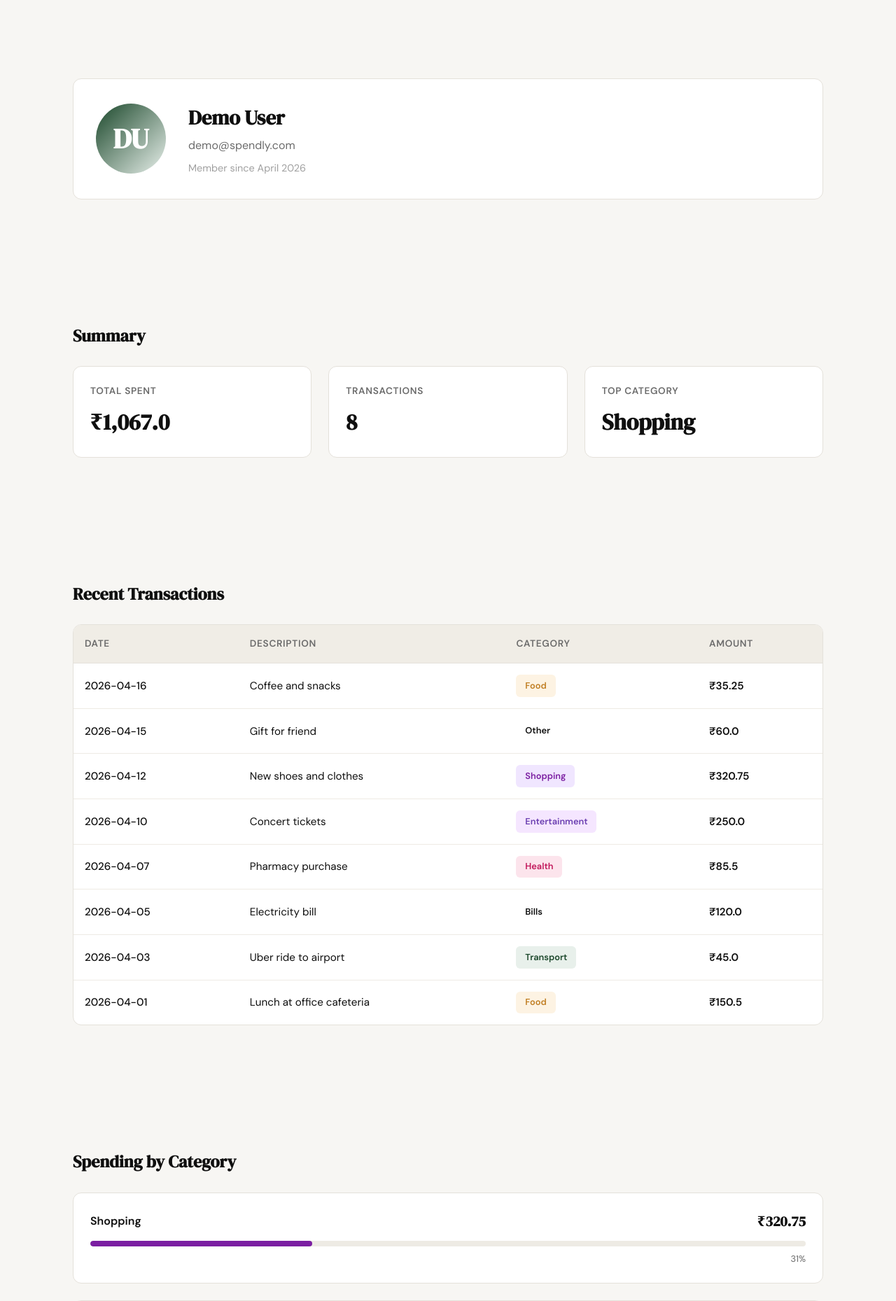
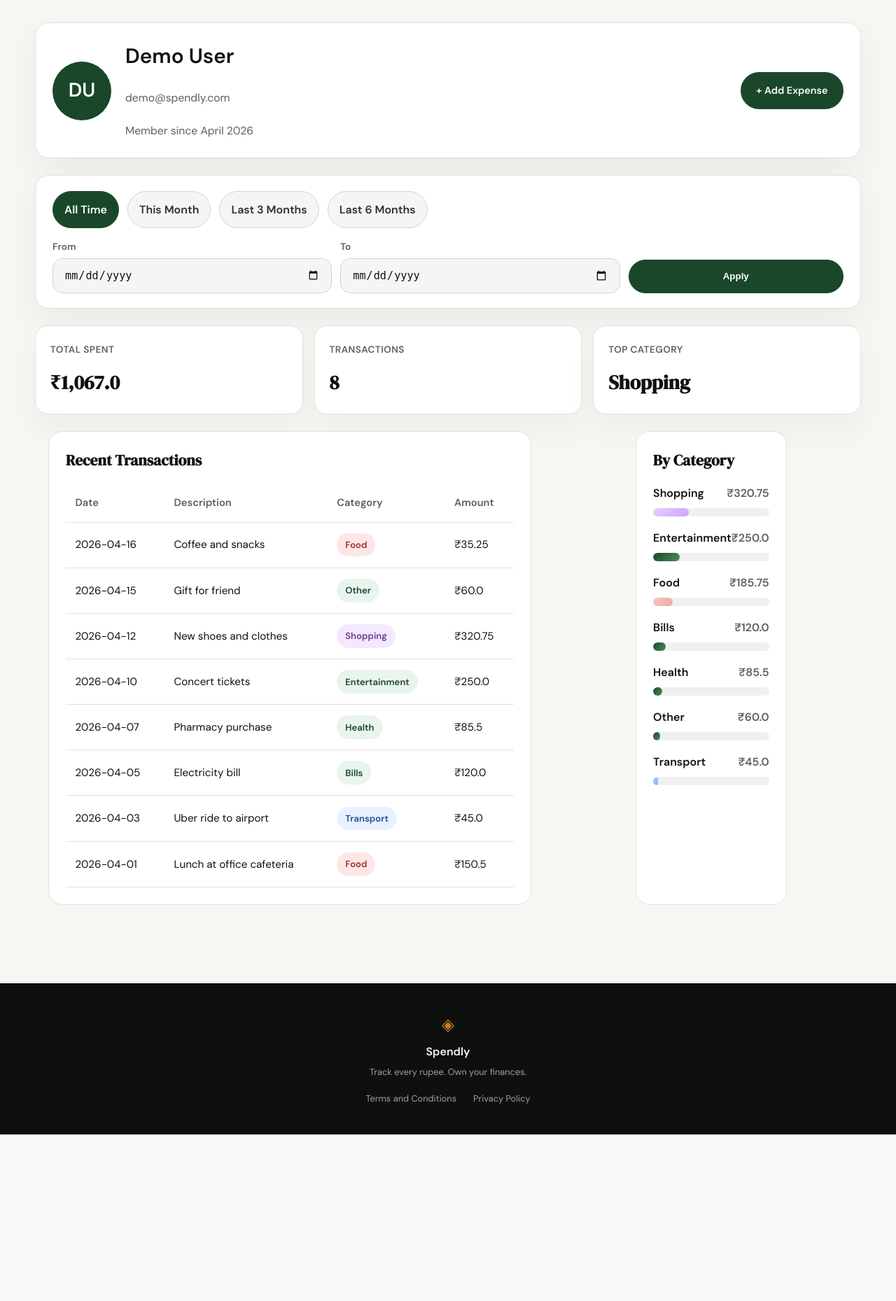
Before and after one commit to Shreyash2005061/Expense-tracker, a Flask app: page /profile in a window 1280 px wide. Shown: the part 61-1920 px from the top of the page at 70% size. After the commit the page ends 1682 px from the top, so only its background shows below. Run offline with Flask 3, Linux system fonts and the light colour scheme; a user stored in the database is signed in; data comes from the database, SQL or seed files in the repository.

Commit message:
add the filter on profile

```diff
--- a/app.py
+++ b/app.py
@@ -1,3 +1,6 @@
+import calendar
+from datetime import date, datetime
+
 from flask import Flask, render_template, request, redirect, url_for, session, flash
 from functools import wraps
 from database.db import get_db, init_db, seed_db, create_user, validate_user, close_db
@@ -105,31 +108,103 @@ def login_required(f):
     return decorated_function
 
 
+def _parse_iso_date(value):
+    try:
+        return datetime.strptime(value, "%Y-%m-%d").date()
+    except (TypeError, ValueError):
+        return None
+
+
+def _subtract_months(source_date, months):
+    year = source_date.year
+    month = source_date.month - months
+    while month <= 0:
+        month += 12
+        year -= 1
+
+    last_day = calendar.monthrange(year, month)[1]
+    day = min(source_date.day, last_day)
+    return date(year, month, day)
+
+
 @app.route("/profile")
 @login_required
 def profile():
     user_id = session['user_id']
 
-    # Fetch live data from database
+    # Fetch live user data
     user_info = get_user_by_id(user_id)
     if user_info is None:
         flash("User not found.", "error")
         session.clear()
         return redirect(url_for("login"))
 
-    # Add initials for avatar display
     user_info['initials'] = ''.join([word[0].upper() for word in user_info['name'].split()])
 
-    summary_stats = get_summary_stats(user_id)
-    transactions = get_recent_transactions(user_id)
-    categories = get_category_breakdown(user_id)
+    # Date filter query params
+    requested_date_from = request.args.get("date_from")
+    requested_date_to = request.args.get("date_to")
+
+    parsed_date_from = _parse_iso_date(requested_date_from)
+    parsed_date_to = _parse_iso_date(requested_date_to)
+
+    if parsed_date_from and parsed_date_to and parsed_date_from > parsed_date_to:
+        flash("Start date must be before end date.", "error")
+        parsed_date_from = None
+        parsed_date_to = None
+
+    if not (parsed_date_from and parsed_date_to):
+        parsed_date_from = None
+        parsed_date_to = None
+
+    date_from = parsed_date_from.isoformat() if parsed_date_from else None
+    date_to = parsed_date_to.isoformat() if parsed_date_to else None
+
+    today = date.today()
+    this_month_start = today.replace(day=1)
+    three_months_ago = _subtract_months(today, 3)
+    six_months_ago = _subtract_months(today, 6)
+
+    preset_ranges = {
+        'this_month': {
+            'date_from': this_month_start.isoformat(),
+            'date_to': today.isoformat()
+        },
+        'last_3_months': {
+            'date_from': three_months_ago.isoformat(),
+            'date_to': today.isoformat()
+        },
+        'last_6_months': {
+            'date_from': six_months_ago.isoformat(),
+            'date_to': today.isoformat()
+        }
+    }
+
+    if date_from == preset_ranges['this_month']['date_from'] and date_to == preset_ranges['this_month']['date_to']:
+        active_filter = 'this_month'
+    elif date_from == preset_ranges['last_3_months']['date_from'] and date_to == preset_ranges['last_3_months']['date_to']:
+        active_filter = 'last_3_months'
+    elif date_from == preset_ranges['last_6_months']['date_from'] and date_to == preset_ranges['last_6_months']['date_to']:
+        active_filter = 'last_6_months'
+    elif date_from and date_to:
+        active_filter = 'custom'
+    else:
+        active_filter = 'all'
+
+    summary_stats = get_summary_stats(user_id, date_from=date_from, date_to=date_to)
+    transactions = get_recent_transactions(user_id, limit=10, date_from=date_from, date_to=date_to)
+    categories = get_category_breakdown(user_id, date_from=date_from, date_to=date_to)
 
     return render_template(
         "profile.html",
         user_info=user_info,
         summary_stats=summary_stats,
         transactions=transactions,
-        categories=categories
+        categories=categories,
+        date_from=date_from,
+        date_to=date_to,
+        active_filter=active_filter,
+        preset_ranges=preset_ranges
     )
 
 
--- /dev/null
+++ b/static/css/profile.css
@@ -0,0 +1,402 @@
+:root {
+    --page-bg: #f7f6f3;
+    --card-bg: #ffffff;
+    --card-border: #e4e1da;
+    --text-strong: #111111;
+    --text-muted: #5f5f5f;
+    --brand: #1a472a;
+    --brand-soft: #d9e6d7;
+    --brand-light: #f0f5f1;
+    --surface-muted: #f5f5f4;
+    --control-border: #d7d4cc;
+    --control-text: #2f2f2f;
+    --danger: #c0392b;
+    --danger-soft: #fdecea;
+    --active-bg: #1a472a;
+    --active-text: #ffffff;
+}
+
+.profile-page {
+    padding: 2rem 1rem 4rem;
+    background: var(--page-bg);
+}
+
+.profile-inner {
+    max-width: 1180px;
+    margin: 0 auto;
+    display: grid;
+    gap: 1.5rem;
+}
+
+.profile-header-card {
+    display: flex;
+    flex-wrap: wrap;
+    align-items: center;
+    justify-content: space-between;
+    gap: 1.25rem;
+    padding: 1.5rem 1.5rem 1.45rem;
+    border-radius: 20px;
+    background: var(--card-bg);
+    border: 1px solid var(--card-border);
+    box-shadow: 0 20px 50px rgba(15, 15, 15, 0.05);
+}
+
+.profile-filter-bar {
+    display: grid;
+    gap: 1rem;
+    padding: 1.35rem 1.5rem 1.35rem;
+    border-radius: 20px;
+    background: var(--card-bg);
+    border: 1px solid var(--card-border);
+    box-shadow: 0 20px 50px rgba(15, 15, 15, 0.05);
+}
+
+.filter-presets {
+    display: flex;
+    flex-wrap: wrap;
+    gap: 0.75rem;
+}
+
+.filter-chip {
+    display: inline-flex;
+    align-items: center;
+    justify-content: center;
+    padding: 0.8rem 1rem;
+    border-radius: 999px;
+    border: 1px solid var(--control-border);
+    background: var(--surface-muted);
+    color: var(--control-text);
+    text-decoration: none;
+    font-weight: 700;
+    transition: background 0.2s ease, color 0.2s ease, border-color 0.2s ease;
+}
+
+.filter-chip:hover,
+.filter-chip:focus-visible {
+    border-color: var(--brand);
+}
+
+.filter-chip--active {
+    background: var(--active-bg);
+    color: var(--active-text);
+    border-color: var(--active-bg);
+}
+
+.filter-form {
+    display: grid;
+    grid-template-columns: repeat(3, minmax(0, auto));
+    gap: 0.75rem;
+    align-items: end;
+}
+
+.filter-form--active {
+    box-shadow: inset 0 0 0 1px rgba(26, 71, 42, 0.12);
+}
+
+.filter-field {
+    display: grid;
+    gap: 0.35rem;
+}
+
+.filter-field label {
+    color: var(--text-muted);
+    font-size: 0.85rem;
+    font-weight: 700;
+}
+
+.filter-field input {
+    width: 100%;
+    min-width: 0;
+    padding: 0.85rem 1rem;
+    border-radius: 14px;
+    border: 1px solid var(--control-border);
+    background: var(--surface-muted);
+    color: var(--text-strong);
+    font-size: 0.95rem;
+}
+
+.filter-field input:focus {
+    outline: none;
+    border-color: var(--brand);
+    box-shadow: 0 0 0 3px rgba(26, 71, 42, 0.1);
+}
+
+.filter-apply-btn,
+.btn-secondary {
+    display: inline-flex;
+    align-items: center;
+    justify-content: center;
+    padding: 0.95rem 1.2rem;
+    border-radius: 999px;
+    border: 1px solid var(--brand);
+    background: var(--brand);
+    color: var(--active-text);
+    font-weight: 700;
+    transition: transform 0.2s ease, box-shadow 0.2s ease;
+}
+
+.filter-apply-btn:hover,
+.filter-apply-btn:focus-visible,
+.btn-secondary:hover {
+    transform: translateY(-1px);
+    box-shadow: 0 18px 30px rgba(26, 71, 42, 0.18);
+}
+
+.profile-avatar {
+    width: 84px;
+    height: 84px;
+    border-radius: 50%;
+    display: grid;
+    place-items: center;
+    font-size: 1.75rem;
+    font-weight: 700;
+    color: white;
+    background: var(--brand);
+}
+
+.profile-info {
+    flex: 1 1 320px;
+    min-width: 220px;
+}
+
+.profile-name {
+    font-size: 1.85rem;
+    margin-bottom: 0.25rem;
+    color: var(--text-strong);
+}
+
+.profile-email,
+.profile-since {
+    color: var(--text-muted);
+    font-size: 0.98rem;
+    margin: 0.18rem 0;
+}
+
+.profile-add-btn,
+.btn-primary {
+    display: inline-flex;
+    align-items: center;
+    justify-content: center;
+    padding: 0.95rem 1.4rem;
+    border-radius: 999px;
+    background: var(--brand);
+    color: #fff;
+    font-weight: 600;
+    transition: transform 0.2s ease, box-shadow 0.2s ease;
+}
+
+.profile-add-btn:hover,
+.btn-primary:hover {
+    transform: translateY(-1px);
+    box-shadow: 0 18px 30px rgba(26, 71, 42, 0.18);
+}
+
+.profile-stats {
+    display: grid;
+    grid-template-columns: repeat(3, minmax(0, 1fr));
+    gap: 1rem;
+}
+
+.stat-card {
+    padding: 1.4rem 1.3rem;
+    border-radius: 18px;
+    background: var(--card-bg);
+    border: 1px solid var(--card-border);
+    box-shadow: 0 22px 45px rgba(15, 15, 15, 0.04);
+}
+
+.stat-label {
+    display: block;
+    margin-bottom: 0.85rem;
+    font-size: 0.85rem;
+    font-weight: 700;
+    letter-spacing: 0.03em;
+    text-transform: uppercase;
+    color: var(--text-muted);
+}
+
+.stat-value {
+    font-size: 1.75rem;
+    font-weight: 700;
+    color: var(--text-strong);
+}
+
+.profile-grid {
+    display: grid;
+    grid-template-columns: 1.7fr 1fr;
+    gap: 1.5rem;
+}
+
+.profile-section {
+    background: var(--card-bg);
+    border: 1px solid var(--card-border);
+    border-radius: 20px;
+    padding: 1.5rem;
+}
+
+.section-title-row,
+.section-title {
+    margin-bottom: 1rem;
+}
+
+.section-title {
+    font-size: 1.35rem;
+    color: var(--text-strong);
+}
+
+.tx-table-wrapper {
+    overflow-x: auto;
+}
+
+.tx-table {
+    width: 100%;
+    border-collapse: collapse;
+    min-width: 640px;
+}
+
+.tx-table th,
+.tx-table td {
+    text-align: left;
+    padding: 0.95rem 0.85rem;
+    border-bottom: 1px solid var(--card-border);
+}
+
+.tx-table th {
+    font-size: 0.92rem;
+    color: var(--text-muted);
+    font-weight: 700;
+}
+
+.tx-table td {
+    color: var(--text-strong);
+    font-size: 0.95rem;
+}
+
+.tx-amount-col,
+.tx-amount {
+    text-align: right;
+}
+
+.tx-empty {
+    text-align: center;
+    padding: 2rem;
+    color: var(--text-muted);
+}
+
+.cat-badge,
+.category-badge {
+    display: inline-flex;
+    align-items: center;
+    justify-content: center;
+    padding: 0.4rem 0.75rem;
+    border-radius: 999px;
+    font-size: 0.82rem;
+    font-weight: 700;
+    color: #1a472a;
+    background: #eaf4ee;
+}
+
+.cat-badge--food,
+.category-badge.category-food {
+    background: #fde7e6;
+    color: #9f2e2a;
+}
+
+.cat-badge--transport,
+.category-badge.category-transport {
+    background: #e8f1ff;
+    color: #1f4f94;
+}
+
+.cat-badge--utilities,
+.category-badge.category-utilities {
+    background: #fff3db;
+    color: #8c5a1c;
+}
+
+.cat-badge--shopping,
+.category-badge.category-shopping {
+    background: #f4e8ff;
+    color: #6a3b8f;
+}
+
+.cat-row {
+    margin-bottom: 1.1rem;
+}
+
+.cat-row:last-child {
+    margin-bottom: 0;
+}
+
+.cat-row-header {
+    display: flex;
+    justify-content: space-between;
+    align-items: center;
+    margin-bottom: 0.55rem;
+}
+
+.cat-row-name {
+    font-weight: 700;
+    color: var(--text-strong);
+}
+
+.cat-row-amount {
+    font-weight: 600;
+    color: var(--text-muted);
+}
+
+.cat-bar-track {
+    width: 100%;
+    height: 12px;
+    border-radius: 999px;
+    background: #f0f0f0;
+    overflow: hidden;
+}
+
+.cat-bar {
+    width: var(--cat-width, 0);
+    height: 100%;
+    border-radius: 999px;
+    background: linear-gradient(135deg, #1a472a, #4a8c5d);
+}
+
+.cat-bar--food { background: linear-gradient(135deg, #f8c7c2, #f0a6a0); }
+.cat-bar--transport { background: linear-gradient(135deg, #b7d4ff, #7ba7ff); }
+.cat-bar--utilities { background: linear-gradient(135deg, #ffe5be, #f7c975); }
+.cat-bar--shopping { background: linear-gradient(135deg, #e7d0ff, #cfa2ff); }
+
+.empty-state {
+    color: var(--text-muted);
+    margin-top: 0.75rem;
+    font-size: 0.96rem;
+}
+
+@media (max-width: 980px) {
+    .profile-stats {
+        grid-template-columns: 1fr;
+    }
+
+    .profile-grid {
+        grid-template-columns: 1fr;
+    }
+}
+
+@media (max-width: 680px) {
+    .profile-header-card {
+        flex-direction: column;
+        align-items: stretch;
+        text-align: center;
+    }
+
+    .profile-info {
+        align-items: center;
+    }
+
+    .profile-add-btn {
+        width: 100%;
+    }
+
+    .tx-table {
+        min-width: 0;
+    }
+}
--- a/templates/profile.html
+++ b/templates/profile.html
@@ -1,93 +1,128 @@
 {% extends "base.html" %}
 
-{% block title %}Profile — Spendly{% endblock %}
+{% block title %}My Profile — Spendly{% endblock %}
+
+{% block head %}
+<link rel="stylesheet" href="{{ url_for('static', filename='css/profile.css') }}">
+{% endblock %}
 
 {% block content %}
+<div class="profile-page">
+    <div class="profile-inner">
 
-<section class="profile-container">
-    <!-- User Info Card -->
-    <section class="profile-section">
-        <div class="user-card">
-            <div class="user-avatar">
-                <span class="avatar-initials">{{ user_info.initials }}</span>
+        <!-- User info card -->
+        <div class="profile-header-card">
+            <div class="profile-avatar">{{ user_info.initials }}</div>
+            <div class="profile-info">
+                <h1 class="profile-name">{{ user_info.name }}</h1>
+                <p class="profile-email">{{ user_info.email }}</p>
+                <p class="profile-since">Member since {{ user_info.member_since }}</p>
             </div>
-            <div class="user-details">
-                <h1 class="user-name">{{ user_info.name }}</h1>
-                <p class="user-email">{{ user_info.email }}</p>
-                <p class="user-member-since">Member since {{ user_info.member_since }}</p>
+            <a href="{{ url_for('add_expense') }}" class="btn-primary profile-add-btn">+ Add Expense</a>
         </div>
+
+        <!-- Date filter bar -->
+        <div class="profile-filter-bar">
+            <div class="filter-presets">
+                <a href="{{ url_for('profile') }}" class="filter-chip {% if active_filter == 'all' %}filter-chip--active{% endif %}">All Time</a>
+                <a href="{{ url_for('profile', date_from=preset_ranges['this_month']['date_from'], date_to=preset_ranges['this_month']['date_to']) }}" class="filter-chip {% if active_filter == 'this_month' %}filter-chip--active{% endif %}">This Month</a>
+                <a href="{{ url_for('profile', date_from=preset_ranges['last_3_months']['date_from'], date_to=preset_ranges['last_3_months']['date_to']) }}" class="filter-chip {% if active_filter == 'last_3_months' %}filter-chip--active{% endif %}">Last 3 Months</a>
+                <a href="{{ url_for('profile', date_from=preset_ranges['last_6_months']['date_from'], date_to=preset_ranges['last_6_months']['date_to']) }}" class="filter-chip {% if active_filter == 'last_6_months' %}filter-chip--active{% endif %}">Last 6 Months</a>
             </div>
-    </section>
 
-    <!-- Summary Statistics Row -->
-    <section class="profile-section">
-        <h2 class="section-title">Summary</h2>
-        <div class="summary-stats">
-            <div class="stat-box">
+            <form action="{{ url_for('profile') }}" method="get" class="filter-form {% if active_filter == 'custom' %}filter-form--active{% endif %}">
+                <div class="filter-field">
+                    <label for="date_from">From</label>
+                    <input type="date" id="date_from" name="date_from" value="{{ date_from or '' }}">
+                </div>
+                <div class="filter-field">
+                    <label for="date_to">To</label>
+                    <input type="date" id="date_to" name="date_to" value="{{ date_to or '' }}">
+                </div>
+                <button type="submit" class="btn-secondary filter-apply-btn">Apply</button>
+            </form>
+        </div>
+
+        <!-- Summary stats row -->
+        <div class="profile-stats">
+            <div class="stat-card">
                 <span class="stat-label">Total Spent</span>
                 <span class="stat-value">₹{{ "{:,}".format(summary_stats.total_spent) }}</span>
             </div>
-            <div class="stat-box">
+            <div class="stat-card">
                 <span class="stat-label">Transactions</span>
                 <span class="stat-value">{{ summary_stats.transaction_count }}</span>
             </div>
-            <div class="stat-box">
+            <div class="stat-card">
                 <span class="stat-label">Top Category</span>
                 <span class="stat-value">{{ summary_stats.top_category }}</span>
             </div>
         </div>
-    </section>
 
-    <!-- Transaction History Table -->
-    <section class="profile-section">
+        <div class="profile-grid">
+
+            <!-- Transaction history table -->
+            <div class="profile-section">
+                <div class="section-title-row">
                     <h2 class="section-title">Recent Transactions</h2>
-        <div class="transaction-table-wrapper">
-            <table class="transaction-table">
+                </div>
+                <div class="tx-table-wrapper">
+                    <table class="tx-table">
                         <thead>
                             <tr>
                                 <th>Date</th>
                                 <th>Description</th>
                                 <th>Category</th>
-                        <th>Amount</th>
+                                <th class="tx-amount-col">Amount</th>
                             </tr>
                         </thead>
                         <tbody>
-                    {% for transaction in transactions %}
+                            {% for tx in transactions %}
                             <tr>
-                        <td class="col-date">{{ transaction.date }}</td>
-                        <td class="col-description">{{ transaction.description }}</td>
-                        <td class="col-category">
-                            <span class="category-badge category-{{ transaction.category.lower() }}">
-                                {{ transaction.category }}
+                                <td class="tx-date">{{ tx.date }}</td>
+                                <td class="tx-desc">{{ tx.description }}</td>
+                                <td>
+                                    <span class="cat-badge cat-badge--{{ tx.category | lower }}">
+                                        {{ tx.category }}
                                     </span>
                                 </td>
-                        <td class="col-amount">₹{{ "{:,}".format(transaction.amount) }}</td>
+                                <td class="tx-amount">₹{{ "{:,}".format(tx.amount) }}</td>
                             </tr>
                             {% endfor %}
+                            {% if not transactions %}
+                            <tr>
+                                <td colspan="4" class="tx-empty">No expenses found yet.</td>
+                            </tr>
+                            {% endif %}
                         </tbody>
                     </table>
                 </div>
-    </section>
+            </div>
 
-    <!-- Category Breakdown -->
-    <section class="profile-section">
-        <h2 class="section-title">Spending by Category</h2>
-        <div class="category-breakdown">
-            {% for category in categories %}
-            <div class="category-item">
-                <div class="category-header">
-                    <span class="category-item-name">{{ category.name }}</span>
-                    <span class="category-item-amount">₹{{ "{:,}".format(category.amount) }}</span>
+            <!-- Category breakdown -->
+            <div class="profile-section">
+                <h2 class="section-title">By Category</h2>
+                <div class="category-list">
+                    {% for cat in categories %}
+                    <div class="cat-row">
+                        <div class="cat-row-header">
+                            <span class="cat-row-name">{{ cat.name }}</span>
+                            <span class="cat-row-amount">₹{{ "{:,}".format(cat.amount) }}</span>
                         </div>
-                <div class="category-progress-track">
-                    <div class="category-progress-bar category-{{ category.name.lower() }}"
-                         style="--progress: {{ category.percentage }}%"></div>
+                        <div class="cat-bar-track">
+                            <div class="cat-bar cat-bar--{{ cat.name | lower }}"
+                                 style="--cat-width: {{ cat.percentage }}%;"></div>
                         </div>
-                <span class="category-percentage">{{ category.percentage }}%</span>
                     </div>
                     {% endfor %}
+                    {% if not categories %}
+                    <p class="empty-state">No category data available yet.</p>
+                    {% endif %}
                 </div>
-    </section>
-</section>
+            </div>
 
+        </div>
+
+    </div>
+</div>
 {% endblock %}
```
Also changed, not shown: database/queries.py (+51 -27 lines), 1 other file. Lines whose indentation alone changed are shown as unchanged.
